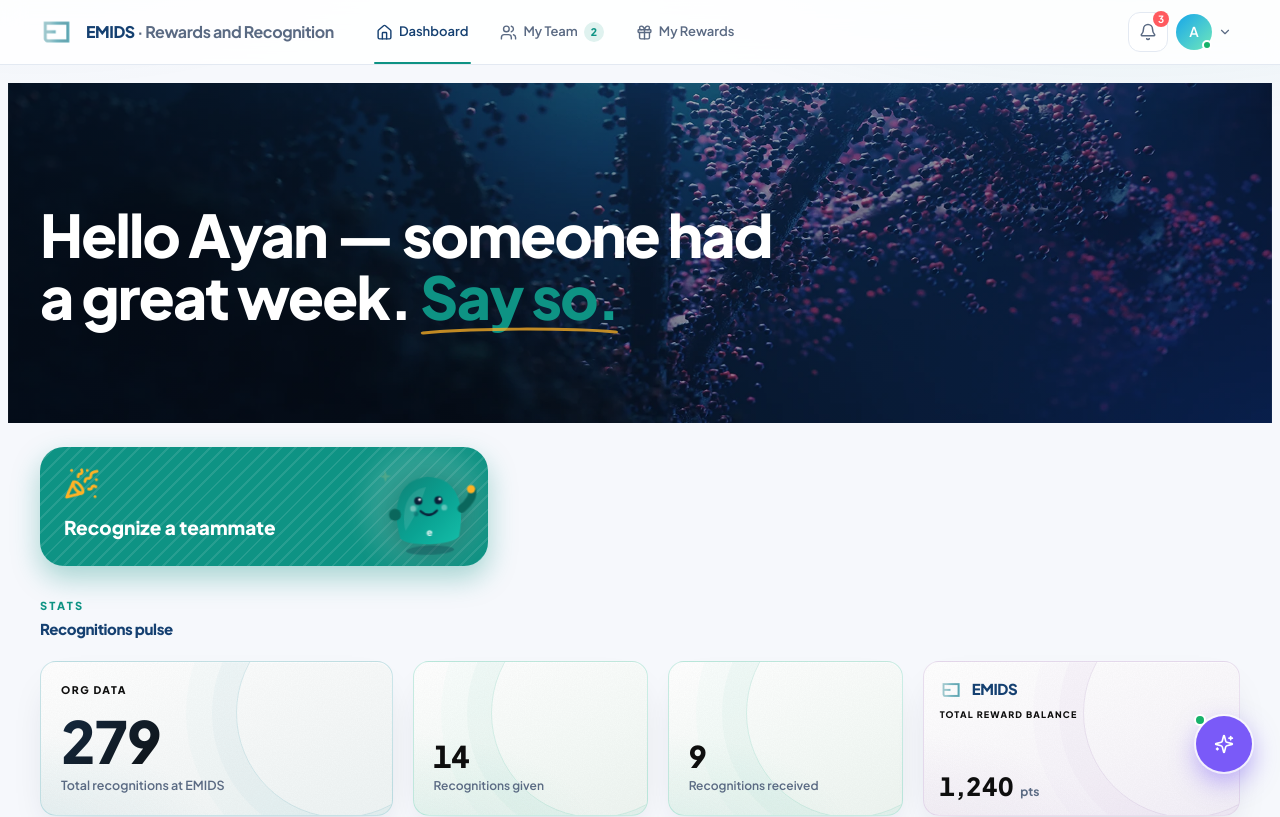
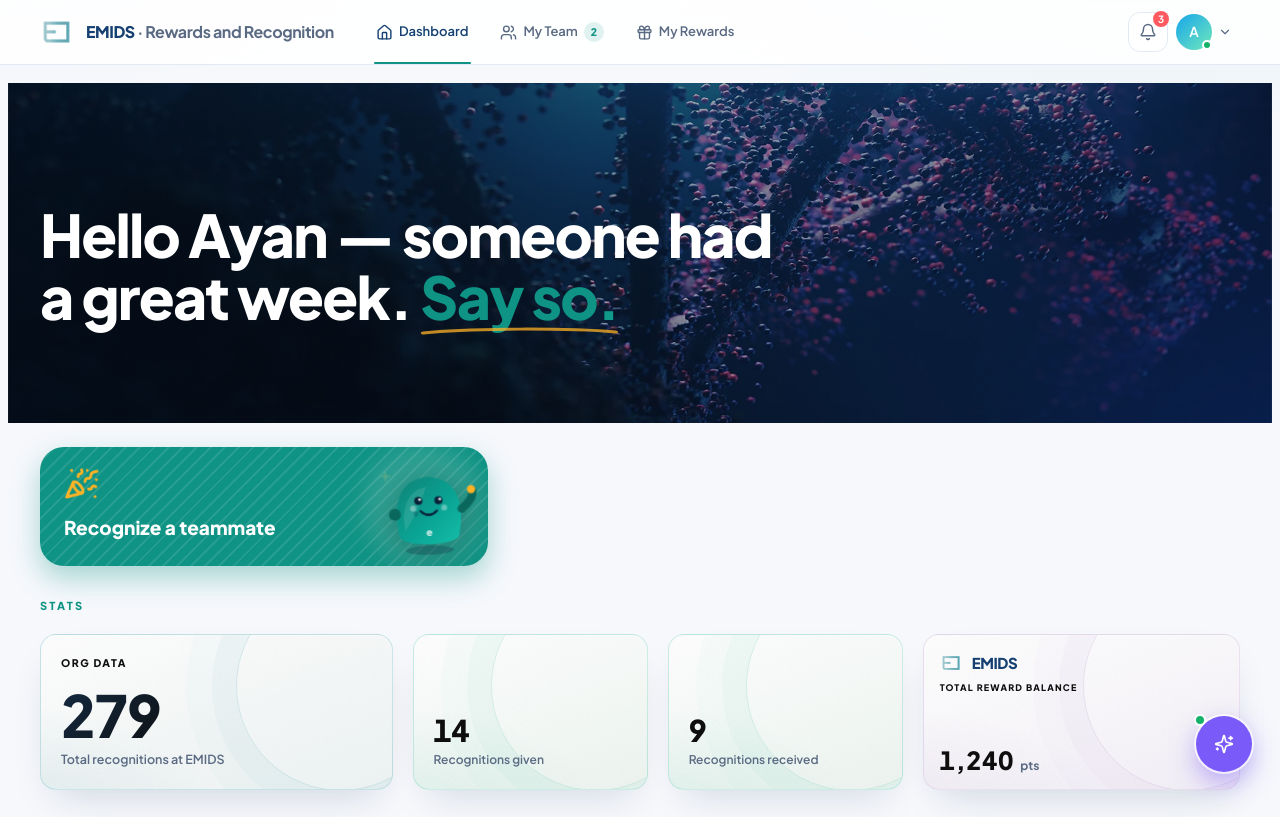
Before and after one commit to syed-ayan-emids/rewards_recog, a React (Vite) app: page / in a window 1280 px wide. Shown: the top 817 px of the page. Built offline with nearby package versions, Linux system fonts and the light colour scheme; the HTML template or start-up script is replaced by a standard one.

Commit message:
Remove Recognitions pulse heading

```diff
--- a/src/pages/Home.tsx
+++ b/src/pages/Home.tsx
@@ -71,10 +71,7 @@ export default function HomeScreen() {
 
       {/* Count cards */}
       <div className="mb-5 flex items-end justify-between gap-4">
-        <div>
-          <p className="text-[11px] font-extrabold uppercase tracking-[0.2em] text-brand">Stats</p>
-          <p className="mt-1 text-[15px] font-extrabold tracking-tight text-navy">Recognitions pulse</p>
-        </div>
+        <p className="text-[11px] font-extrabold uppercase tracking-[0.2em] text-brand">Stats</p>
       </div>
       <div className="mb-10 grid gap-5 md:grid-cols-2 xl:grid-cols-[1.5fr_1fr_1fr_1.35fr]">
         {/* Org data */}
```
